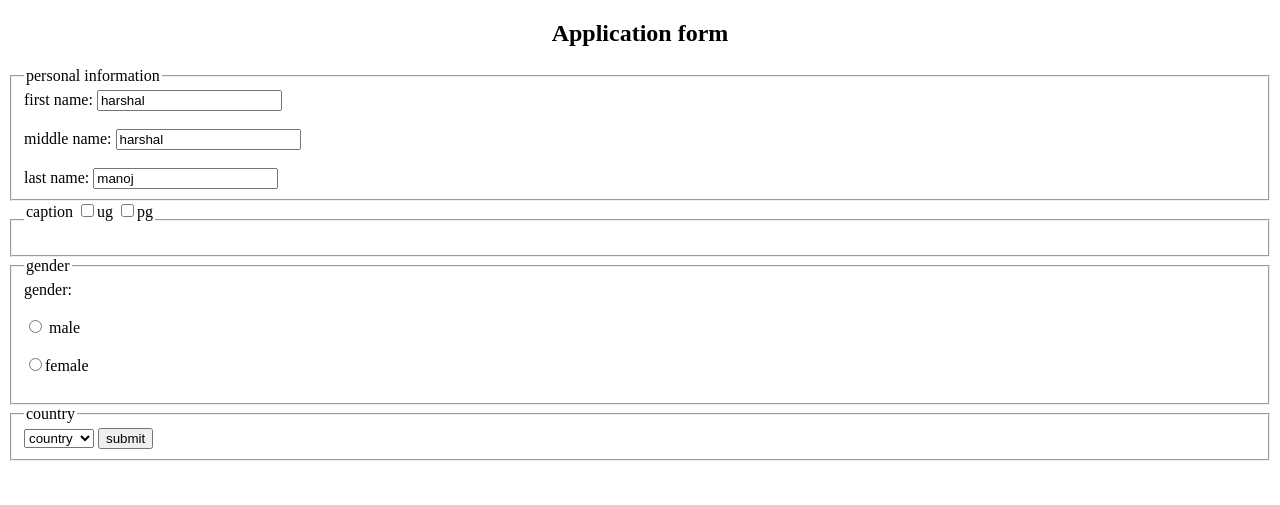
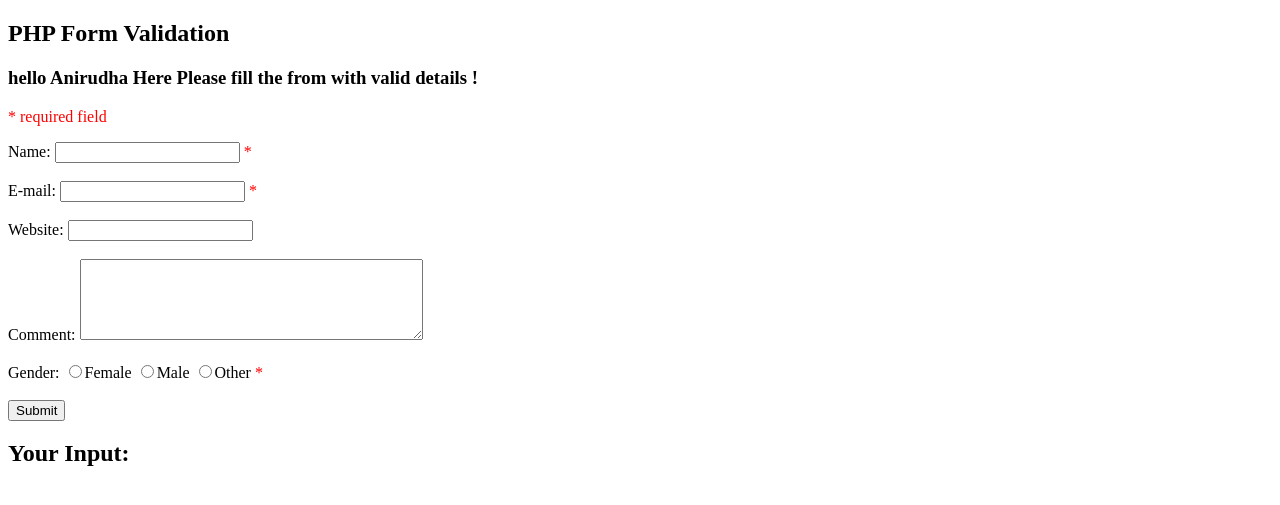
Before and after one commit to anirudhadak2/do1801, a PHP site: page / in a window 1280 px wide. Shown: the top 505 px of the page. Run offline with PHP 8.4, Linux system fonts and the light colour scheme.

Commit message:
Update index.php

```diff
--- a/index.php
+++ b/index.php
@@ -1,60 +1,93 @@
-<!Doctype html>
-
+<!DOCTYPE HTML>
 <html>
 <head>
-<title>form</title>
+<style>
+.error {color: #FF0000;}
+</style>
 </head>
+<body>
 
-<body>
-<form.action="method="post"target="blank">
-<center>
-<caption align="top">
-<h2>Application form</h2>
+<?php
+// define variables and set to empty values
+$nameErr = $emailErr = $genderErr = $websiteErr = "";
+$name = $email = $gender = $comment = $website = "";
 
-</cation>
-</center>
-<form>
-<fieldset><legend>personal information</legend>
-first name:
-<input type="text"value="harshal"><br>  <br>
+if ($_SERVER["REQUEST_METHOD"] == "POST") {
+  if (empty($_POST["name"])) {
+    $nameErr = "Name is required";
+  } else {
+    $name = test_input($_POST["name"]);
+  }
 
-middle name:
-<input type="text"value="harshal"><br>  <br>
+  if (empty($_POST["email"])) {
+    $emailErr = "Email is required";
+  } else {
+    $email = test_input($_POST["email"]);
+  }
 
-last name:
+  if (empty($_POST["website"])) {
+    $website = "";
+  } else {
+    $website = test_input($_POST["website"]);
+  }
 
-<input type="text"value="manoj">
+  if (empty($_POST["comment"])) {
+    $comment = "";
+  } else {
+    $comment = test_input($_POST["comment"]);
+  }
 
-</fieldset>
-<fieldset><legend>caption</caption>
+  if (empty($_POST["gender"])) {
+    $genderErr = "Gender is required";
+  } else {
+    $gender = test_input($_POST["gender"]);
+  }
+}
 
-<input type="checkbox" name="1"value="ug">ug
-<input type="checkbox"name="2"value=""pg">pg   <br>
-<br>
-</fieldset>
+function test_input($data) {
+  $data = trim($data);
+  $data = stripslashes($data);
+  $data = htmlspecialchars($data);
+  return $data;
+}
+?>
 
-<fieldset><legend>gender</legend>
+<h2>PHP Form Validation </h2>
+<h3> hello Anirudha Here Please fill the from with valid details ! </h3>
+<p><span class="error">* required field</span></p>
+<form method="post" action="<?php echo htmlspecialchars($_SERVER["PHP_SELF"]);?>">
+  Name: <input type="text" name="name">
+  <span class="error">* <?php echo $nameErr;?></span>
+  <br><br>
+  E-mail: <input type="text" name="email">
+  <span class="error">* <?php echo $emailErr;?></span>
+  <br><br>
+  Website: <input type="text" name="website">
+  <span class="error"><?php echo $websiteErr;?></span>
+  <br><br>
+  Comment: <textarea name="comment" rows="5" cols="40"></textarea>
+  <br><br>
+  Gender:
+  <input type="radio" name="gender" value="female">Female
+  <input type="radio" name="gender" value="male">Male
+  <input type="radio" name="gender" value="other">Other
+  <span class="error">* <?php echo $genderErr;?></span>
+  <br><br>
+  <input type="submit" name="submit" value="Submit">
+</form>
 
-gender:<br><br>
+<?php
+echo "<h2>Your Input:</h2>";
+echo $name;
+echo "<br>";
+echo $email;
+echo "<br>";
+echo $website;
+echo "<br>";
+echo $comment;
+echo "<br>";
+echo $gender;
+?>
 
-<input type="radio"name="1"value=""male">
-male<br><br>
-<input type="radio"name="2"value="female">female<br><br>
-
-</fieldset>
-
-<fieldset><legend>country</legend>
-
-<select><br>
-
-<option>country</option>
-<option>india</option>
-<option>spain</option>
-<option>usa</option>
-<option>england</option></select
-</fieldset>
-
-<input type="submit" value="submit">
-</form>
 </body>
 </html>
```
